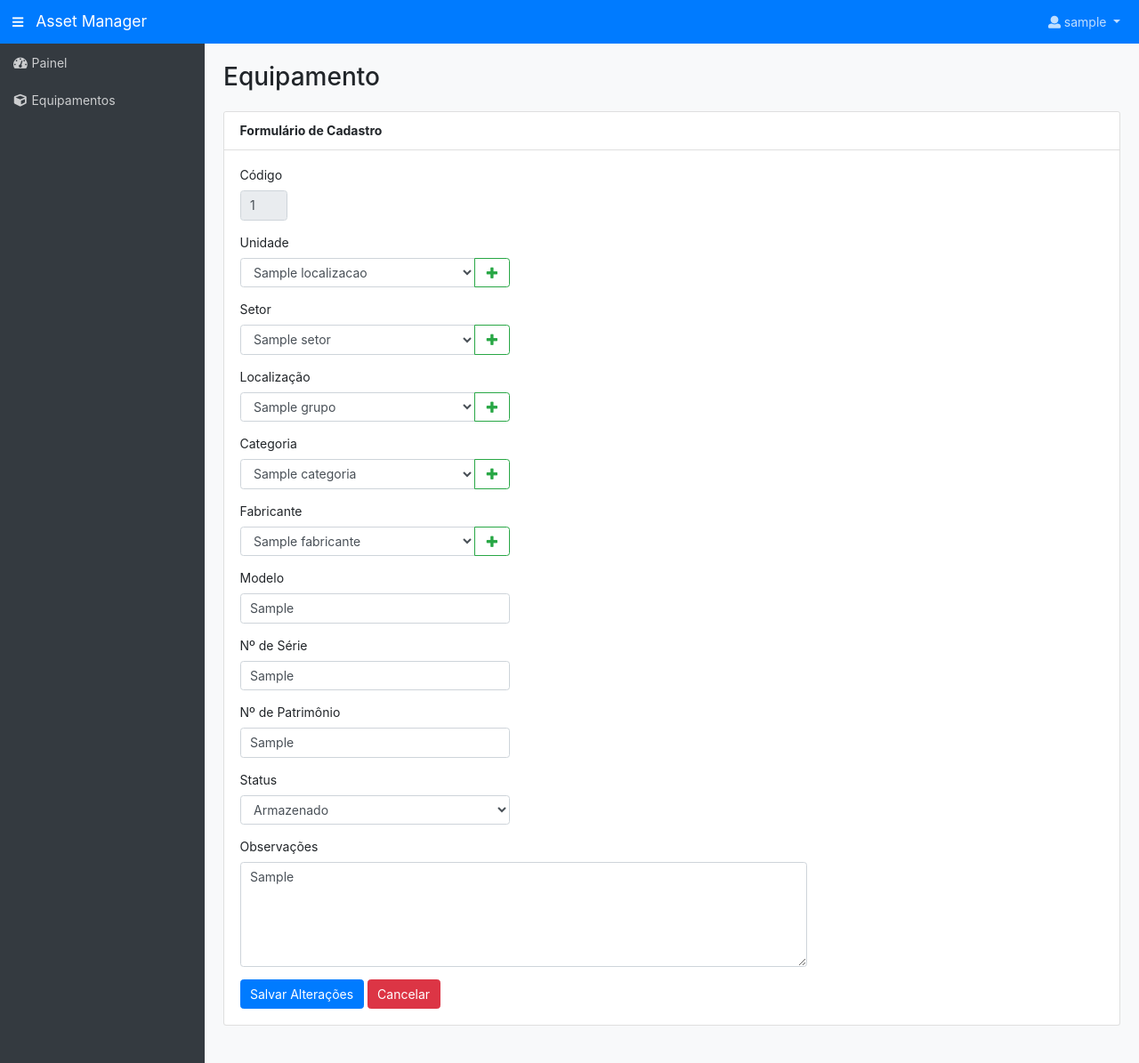
After one commit to alexfructo/asset_manager, a Django app: page /ativo/alterar/1 in a window 1280 px wide. The commit adds this page. Shown: the whole page at 89% size. Run offline with Django 3.2, Linux system fonts and the light colour scheme; a user stored in the database is signed in; tables that the repository leaves empty hold one stand-in row (values such as "Sample post"); some libraries are stand-ins or nearby versions.

Commit message:
Ajustes no layout e formulário de equipamentos.

```diff
--- a/core/forms.py
+++ b/core/forms.py
@@ -1,20 +1,41 @@
 from django import forms
 from django.contrib.auth.models import User
 from django.contrib.auth import authenticate, login
+from .models import Localizacao, Setor, Grupo, Categoria, Fabricante, Equipamento
+
 
 class LoginForm(forms.Form):
-    username = forms.CharField(label='Nome de usuário', max_length=32, required=True)
-    password = forms.CharField(label='Senha', max_length=32, required=True, widget=forms.PasswordInput)
+    username = forms.CharField(
+        label='Nome de usuário', max_length=32, required=True)
+    password = forms.CharField(
+        label='Senha', max_length=32, required=True, widget=forms.PasswordInput)
 
     def clean(self):
         username = self.cleaned_data.get('username')
         password = self.cleaned_data.get('password')
         user = authenticate(username=username, password=password)
         if not user or not user.is_active:
-            raise forms.ValidationError("Atenção, nome de usuário ou senha inválidos.")
+            raise forms.ValidationError(
+                "Atenção, nome de usuário ou senha inválidos.")
 
     def login(self, request):
         username = self.cleaned_data.get('username')
         password = self.cleaned_data.get('password')
         user = authenticate(username=username, password=password)
         return user
+
+class EquipamentoForm(forms.ModelForm):
+    class Meta:
+        model = Equipamento
+        fields = '__all__'
+        widgets = {
+            'observacoes': forms.Textarea(attrs={'rows': 5}),
+        }
+        labels = {
+            'codigo': 'Código',
+            'localizacao': 'Unidade',
+            'grupo': 'Localização',
+            'numero_serie': 'Nº de Série',
+            'numero_patrimonio': 'Nº de Patrimônio',
+            'observacoes': 'Observações',
+        }
--- a/core/static/js/assets.js
+++ b/core/static/js/assets.js
@@ -16,8 +16,9 @@ $(document).ready(function () {
             { "data": "status" },
             {
                 "data": "codigo",
-                "render": function (data) {
-                    return "<a href='/ativo/alterar/" + data + "' class='btn btn-icon btn-pill btn-primary btn-sm' data-toggle='tooltip' title='Alterar'><i class='fa fa-fw fa-edit'></i></a><a href='/ativo/alterar/" + data + "' class='btn btn-icon btn-pill btn-danger btn-sm' data-toggle='tooltip' title='Remover'><i class='fa fa-fw fa-trash'></i></a>";
+                "render": function (data,) {
+                    result = "<a href='/ativo/alterar/" + data + "' class='btn btn-icon btn-pill btn-primary btn-sm' data-toggle='tooltip' title='Alterar'><i class='fa fa-fw fa-edit'></i> <a href='/ativo/remover/" + data + "' class='btn btn-icon btn-pill btn-danger btn-sm' data-toggle='tooltip' title='Remover'><i class='fa fa-fw fa-trash'></i></a>";
+                    return  result
                 }
             }
         ]
--- /dev/null
+++ b/core/templates/asset_view.html
@@ -0,0 +1,112 @@
+{% extends 'base.html' %}
+{% load static %}
+{% block title%} - Equipamento - Cadastro{% endblock %}
+{% load widget_tweaks %}
+{% block content %}
+<h2 class="mb-4">Equipamento</h2>
+<div class="card mb-4">
+    <div class="card-header bg-white font-weight-bold">Formulário de Cadastro</div>
+    <div class="card-body">
+        {% csrf_token %}
+        <form>
+            <fieldset>
+                <div class="row">
+                    <div class="form-group col-md-1">
+                        <label for="{{form.codigo.auto_id}}">{{form.codigo.label}}</label>
+                        {% render_field form.codigo disabled=True class="form-control form-sm" placeholder=form.codigo.label %}
+                    </div>
+                </div>
+                <div class="row">
+                    <div class="form-group col-md-4">
+                        <label for="{{form.localizacao.auto_id}}">{{form.localizacao.label}}</label>
+                        <div class="input-group">
+                            {% render_field form.localizacao class="form-control form-sm" placeholder=form.localizacao.label %}
+                            <div class="input-group-append">
+                                <a class="btn btn-outline-success" data-toggle="tooltip" title="Incluir" href="#"><i class='fa fa-fw fa-plus'></i></a>
+                            </div>
+                        </div>
+                    </div>
+                </div>
+                <div class="row">
+                    <div class="form-group col-md-4">
+                        <label for="{{form.setor.auto_id}}">{{form.setor.label}}</label>
+                        <div class="input-group">
+                            {% render_field form.setor class="form-control form-sm" placeholder=form.setor.label %}
+                            <div class="input-group-append">
+                                <a class="btn btn-outline-success" data-toggle="tooltip" title="Incluir" href="#"><i class='fa fa-fw fa-plus'></i></a>
+                            </div>
+                        </div>
+                    </div>
+                </div>
+                <div class="row">
+                    <div class="form-group col-md-4">
+                        <label for="{{form.grupo.auto_id}}">{{form.grupo.label}}</label>
+                        <div class="input-group">
+                            {% render_field form.grupo class="form-control form-sm" placeholder=form.grupo.label %}
+                            <div class="input-group-append">
+                                <a class="btn btn-outline-success" data-toggle="tooltip" title="Incluir" href="#"><i class='fa fa-fw fa-plus'></i></a>
+                            </div>
+                        </div>
+                    </div>
+                </div>
+                <div class="row">
+                    <div class="form-group col-md-4">
+                        <label for="{{form.categoria.auto_id}}">{{form.categoria.label}}</label>
+                        <div class="input-group">
+                            {% render_field form.categoria class="form-control form-sm" placeholder=form.categoria.label %}
+                            <div class="input-group-append">
+                                <a class="btn btn-outline-success" data-toggle="tooltip" title="Incluir" href="#"><i class='fa fa-fw fa-plus'></i></a>
+                            </div>
+                        </div>
+                    </div>
+                </div>
+                <div class="row">
+                    <div class="form-group col-md-4">
+                        <label for="{{form.fabricante.auto_id}}">{{form.fabricante.label}}</label>
+                        <div class="input-group">
+                            {% render_field form.fabricante class="form-control form-sm" placeholder=fabricante.setor.label %}
+                            <div class="input-group-append">
+                                <a class="btn btn-outline-success" data-toggle="tooltip" title="Incluir" href="#"><i class='fa fa-fw fa-plus'></i></a>
+                            </div>
+                        </div>
+                    </div>
+                </div>
+                <div class="row">
+                    <div class="form-group col-md-4">
+                        <label for="{{form.modelo.auto_id}}">{{form.modelo.label}}</label>
+                        {% render_field form.modelo class="form-control form-sm" placeholder=form.modelo.label %}
+                    </div>
+                </div>
+                <div class="row">
+                    <div class="form-group col-md-4">
+                        <label for="{{form.numero_serie.auto_id}}">{{form.numero_serie.label}}</label>
+                        {% render_field form.numero_serie class="form-control form-sm" placeholder=form.numero_serie.label %}
+                    </div>
+                </div>
+                <div class="row">
+                    <div class="form-group col-md-4">
+                        <label for="{{form.numero_patrimonio.auto_id}}">{{form.numero_patrimonio.label}}</label>
+                        {% render_field form.numero_patrimonio class="form-control form-sm" placeholder=form.numero_patrimonio.label %}
+                    </div>
+                </div>
+                <div class="row">
+                    <div class="form-group col-md-4">
+                        <label for="{{form.status.auto_id}}">{{form.status.label}}</label>
+                        {% render_field form.status class="form-control form-sm" placeholder=form.status.label %}
+                    </div>
+                </div>
+                <div class="row">
+                    <div class="form-group col-md-8">
+                        <label for="{{form.observacoes.auto_id}}">{{form.observacoes.label}}</label>
+                        {% render_field form.observacoes class="form-control form-sm" placeholder=form.observacoes.label %}
+                    </div>
+                </div>
+                <div class="box-actions">
+                    <button type="submit" class="btn btn-primary">Salvar Alterações</button>
+                    <button class="btn btn-danger">Cancelar</button>
+                </div>
+            </fieldset>
+        </form>
+    </div>
+</div>
+{% endblock %}
--- a/core/templates/assets.html
+++ b/core/templates/assets.html
@@ -3,11 +3,13 @@
 {% block css %}
 <link rel="stylesheet" href="{% static 'css/datatables.min.css' %}">
 {% endblock %}
+{% block title%} - Equipamentos{% endblock %}
 {% block content %}
-<h2 class="mb-4">Ativos</h2>
+<h2 class="mb-4">Equipamentos</h2>
 <div class="card mb-4">
     <div class="card-body">
         <div class="card-body">
+            <div class="table-responsive">
                 <table id="assets" class="table table-hover" cellspacing="0" width="100%">
                     <thead>
                         <tr>
@@ -26,6 +28,7 @@
                 </table>
             </div>
         </div>
+    </div>
     {% endblock %}
     {% block javascript %}
     <script src="{% static 'js/datatables.min.js' %}"></script>
--- a/core/templates/base.html
+++ b/core/templates/base.html
@@ -9,7 +9,7 @@
     <link rel="stylesheet" href="{% static 'css/fontawesome-all.min.css' %}">
     <link rel="stylesheet" href="{% static 'css/bootadmin.min.css' %}">
     {% block css %}{% endblock %}
-    <title>{% block title %}Asset Manager{% endblock %}</title>
+    <title>Asset Manager{% block title %}{% endblock %}</title>
 </head>
 <body class="bg-light">
 
@@ -36,7 +36,7 @@
     <div class="sidebar sidebar-dark bg-dark">
         <ul class="list-unstyled">
             <li><a href="{% url 'core:index' %}"><i class="fa fa-fw fa-tachometer-alt"></i> Painel</a></li>
-            <li><a href="{% url 'core:assets' %}"><i class="fa fa-fw fa-cube"></i> Ativos</a></li>
+            <li><a href="{% url 'core:assets' %}"><i class="fa fa-fw fa-cube"></i> Equipamentos</a></li>
         </ul>
     </div>
 
--- a/core/templates/index.html
+++ b/core/templates/index.html
@@ -1,4 +1,5 @@
 {% extends 'base.html' %}
+{% block title %} - Painel{% endblock %}
 {% block content %}
 <h2 class="mb-4">Painel</h2>
 <div class="card mb-4">
--- a/core/urls.py
+++ b/core/urls.py
@@ -8,5 +8,7 @@ urlpatterns = [
     path('conta/sair', views.user_logout, name='logout'),
     path('conta/entrar', views.user_login, name='login'),
     path('ativos', views.assets, name='assets'),
-    path('ativos/listar/json', views.get_assets_ajax, name="list_assets_json")
+    path('ativos/listar/json', views.get_assets_ajax, name="list_assets_json"),
+    path('ativo/alterar/<int:cod_equipamento>', views.asset_view, name="asset_view"),
+    path('404/', views.error_404, name="error_404")
 ]
--- a/core/views.py
+++ b/core/views.py
@@ -3,8 +3,7 @@ from django.http import HttpResponse, HttpResponseRedirect, HttpResponseNotFound
 from django.core import serializers
 from django.contrib import messages
 from django.contrib.auth.decorators import login_required
-from django.contrib.auth import login, logout
-from .forms import LoginForm
+from .forms import LoginForm, EquipamentoForm
 from .models import Equipamento
 
 @login_required()
@@ -14,6 +13,16 @@ def index(request):
 @login_required()
 def assets(request):
     return render(request, 'assets.html')
+
+@login_required()
+def asset_view(request, cod_equipamento):
+    equipamento = Equipamento.objects.get(pk=cod_equipamento)
+
+    if equipamento:
+        form = EquipamentoForm(instance=equipamento)
+        return render(request, 'asset_view.html', {"equipamento":equipamento, "form":form})
+    else:
+        return HttpResponseRedirect()
 
 @login_required()
 def get_assets_ajax(request):
@@ -36,6 +45,10 @@ def user_login(request):
                 return redirect('core:index')
     return render(request, 'login.html', {'form': form})
 
+@login_required
+def error_404(request, message):
+    return render(request, '404.html', {"mensagem": message})
+
 
 @login_required()
 def user_logout(request):
```
Also changed, not shown: core/templates/404.html (added). Lines whose indentation alone changed are shown as unchanged.
